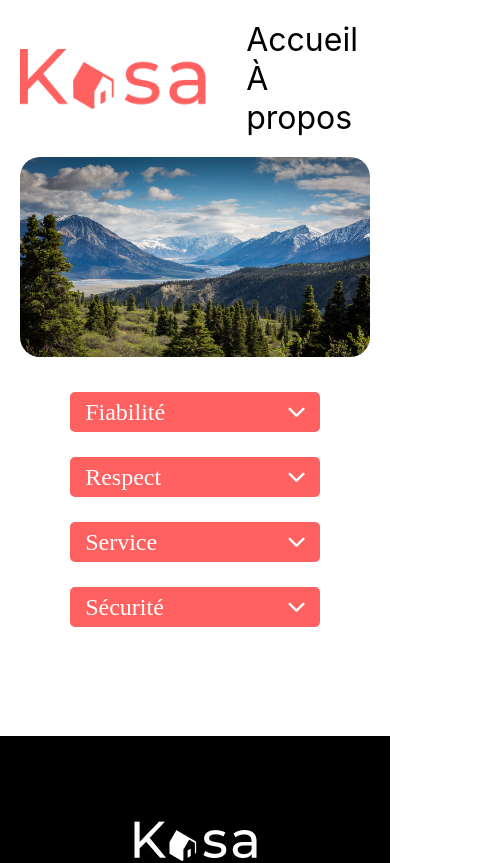
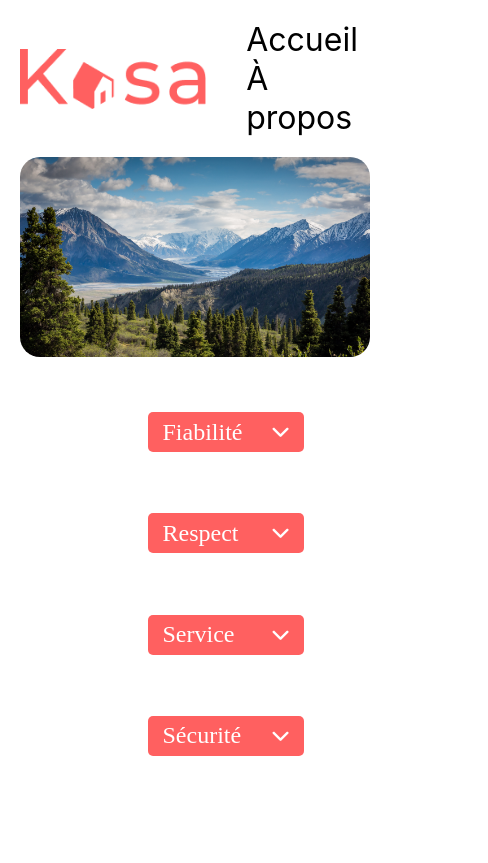
Before and after one commit to amalkamli/Logement-Reactapp, a React (Create React App) app in the folder Frontend/: page /about in a window 390 px wide. Shown: the top 863 px of the page, 488 px wide, since content can reach past the window. Built offline with nearby package versions, Linux system fonts and the light colour scheme.

Commit message:
formatting

```diff
--- a/Frontend/src/Composants/404/NotFoundPage.css
+++ b/Frontend/src/Composants/404/NotFoundPage.css
@@ -1,14 +1,17 @@
 .QuatrecentQuatre {
-  margin-left: 40%;
-  width: 250px;
+  font-size: 50px;
+  display: block;
+margin-left: 25%;
 }
 .text {
   color: #ff6060;
   margin-left: 35%;
+  margin-bottom: 10%;
 }
 .return-link {
   color: black;
   margin-left: 40%;
+  margin-bottom: 10%;
 }
 .conteneur-footer {
 bottom: 0%;
--- a/Frontend/src/Composants/A propos/AboutPage.css
+++ b/Frontend/src/Composants/A propos/AboutPage.css
@@ -4,7 +4,7 @@
    .background {
     width: 100%;
     height: 200px;
-    box-sizing: border-box;
+    object-fit: cover;
   }
   .Collapse_title {
     align-items: center;
@@ -19,7 +19,7 @@
     height: 40px;
     justify-content: space-between;
     padding: 0 15px;
-    margin-bottom: 3%;
+
 }
   .Collapse_iconUp {
     transform: rotate(-180deg);
@@ -30,8 +30,8 @@
     transition: all .5s;
   }
   .collapseContainer {
-    width: 80%;
-    margin-left: 10%;
+    width: 40%;
+    justify-content: center;
     }
   .Collapse_text{
       background: #f7f7f7;
@@ -43,6 +43,16 @@
       font-weight: 400;
       line-height: 1.3;
       padding: 20px;
+  }
+  .collapseContainer-about {
+    display: flex;
+    flex-direction: column;
+    width: 100%;
+    margin-left: 25%;
+  }
+  .collapseWrapper {
+    margin-bottom: 30px;
+    width: 100%;
   }
   @media (max-width: 768px) {
 .collapseContainer{
--- a/Frontend/src/Composants/A propos/AboutPage.js
+++ b/Frontend/src/Composants/A propos/AboutPage.js
@@ -15,7 +15,7 @@ const AboutPage = () => {
         <Banner backgroundImg={BackgroundAbout} />
       </div>
 
-      <div className="collapseContainer">
+      <div className="collapseContainer-about">
         <div className="collapseWrapper">
           <Collapse
             title="Fiabilité"
--- a/Frontend/src/Composants/Card/Card.css
+++ b/Frontend/src/Composants/Card/Card.css
@@ -45,11 +45,12 @@
   color: #ff6060;
   font-weight: 500;
   line-height: 1.3;
+  margin-left: 20px;
 }
 .tag-container {
   display: flex;
   flex-wrap: wrap;
-  margin: 1%;
+  margin-left: 20px;
 }
 .tag {
   background-color: #ff6060;
@@ -61,13 +62,18 @@
 }
 .location-slide {
   color: black;
+  margin-left: 20px;
 }
 @media (max-width: 768px) {
-  .title-slides, .location-slide {
+  .location-slide {
     margin: 10px;
   }
   .location-slide {
     font-size: 20px;
+    margin-top: 0%;
+  }
+  .tag-container {
+    margin-top: 5%;
   }
 }
 @media (max-width: 1024px) {
--- a/Frontend/src/Composants/CardDetails/CardID.css
+++ b/Frontend/src/Composants/CardDetails/CardID.css
@@ -1,13 +1,10 @@
-.pictContainer {
-  background: #c4c4c4;
-  border-radius: 90%;
-}
+
 .hostpic {
   border-radius: 90%;
   object-fit: cover;
   height: 50px;
   width: 50px;
-  margin-top: 5px;
+
 }
 .host-slide {
   margin-top: -5%;
@@ -28,6 +25,9 @@
   display: flex;
   width: 100%;
   margin-top: 5%;
+  margin-left: 0%;
+  margin-bottom: 5%;
+  gap: 60px;
 }
 .rating {
   color: #ff6060;
@@ -35,18 +35,23 @@
   justify-content: flex-end;
   margin-right: 5%;
   height: 1px;
-  margin-top: 20px;
-  font-size: 25px;
+  font-size: 30px;
 }
 @media (max-width: 768px) {
   .CollapseID {
     display: flex;
     flex-direction: column;
   }
-
-
   .rating {
     justify-content: flex-start;
+    margin: 3%;
   }
-
+  .host-slide {
+    margin-top: 5%;
+  }
 }
+@media (max-width: 1024px) {
+  .footerID {
+    margin-top: 10%;
+  }
+}
--- a/Frontend/src/Composants/CardDetails/CardID.js
+++ b/Frontend/src/Composants/CardDetails/CardID.js
@@ -24,11 +24,24 @@ const CardID = ({ property }) => {
   };
   return (
     <div>
-      {property && (
-        <div className="title-slides">
+      <div className="title-slides" >
         <h1>{property.title}</h1>
       </div>
+
+      <div className="container">
+        <div className="host-slide">
+          {property && property.host && (
+            <div className="hostname">
+             {property.host.name}
+            </div>
           )}
+          <img
+            className="hostpic"
+            src={property.host.picture}
+            alt={property.host.name}
+          />
+        </div>
+
         {property && <div className="location-slide">{property.location}</div>}
         {property && property.tags && (
           <div className="tag-container">
@@ -43,21 +56,9 @@ const CardID = ({ property }) => {
           {property && (
             <div className="rating">{renderStars(property.rating)}</div>
           )}
-        <div className="host-slide">
-          {property && property.host && (
-            <div className="hostname">
-              {property.host.name}
-              <div className="piccontainer">
-                <img
-                  className="hostpic"
-                  src={property.host.picture}
-                  alt={property.host.name}
-                />
         </div>
       </div>
-          )}
-        </div>
-      </div>
+
       <div className="CollapseID">
         <Collapse
           className="collapseItem"
@@ -78,9 +79,9 @@ const CardID = ({ property }) => {
           }
         />
       </div>
-      <Footer />
+
+   <div className="footerID">   <Footer /> </div>
     </div>
   );
 };
-
 export default CardID;
--- a/Frontend/src/Composants/Collapses/Collapses.css
+++ b/Frontend/src/Composants/Collapses/Collapses.css
@@ -1,9 +1,4 @@
-  .tag-container {
-    display: flex;
-    flex-wrap: wrap;
-    margin: 1%;
-  }
-  .tag {
+    .tag {
     background-color: #ff6060;
     padding: 5px 10px;
     margin-right: 10px;
@@ -23,5 +18,5 @@
     color: black;
   }
   .collapseContainer {
-    margin-left: 10%;
-    }
+    margin-left: 50px;
+  }
--- a/Frontend/src/Composants/Footer/Footer.css
+++ b/Frontend/src/Composants/Footer/Footer.css
@@ -28,7 +28,7 @@
   .conteneur-footer {
     width: 100%;
     position: relative;
-   margin-top: 3%;
+   margin-top: 1%;
 
   }
 }
--- a/Frontend/src/Composants/LogoNavigation/LogoNavigation.js
+++ b/Frontend/src/Composants/LogoNavigation/LogoNavigation.js
@@ -1,20 +1,28 @@
-import React from 'react';
-import '../LogoNavigation/LogoNavigation.css';
-import LOGO from '../images/LOGO.png';
-import {  NavLink } from 'react-router-dom';
+import React from "react";
+import "../LogoNavigation/LogoNavigation.css";
+import LOGO from "../images/LOGO.png";
+import { NavLink } from "react-router-dom";
 
 const LogoNavigation = () => {
   return (
-    <div className='logo-navigation'>
+    <div className="logo-navigation">
       <img className="logo" src={LOGO} alt="Logo" />
       <nav className="nav-links">
         <ul>
-          <li><NavLink to="/" >Accueil </NavLink></li>
-          <li><NavLink to="/about">À propos </NavLink></li>
+          <li>
+          <NavLink exact="true" to="/" activeclassname="active">
+              Accueil
+            </NavLink>
+          </li>
+          <li>
+          <NavLink to="/about" activeclassname ="active">
+              À propos
+            </NavLink>
+          </li>
         </ul>
       </nav>
     </div>
   );
-}
+};
 
 export default LogoNavigation;
--- a/Frontend/src/Composants/Slider/Slider.js
+++ b/Frontend/src/Composants/Slider/Slider.js
@@ -32,17 +32,20 @@ const Slider = () => {
   };
 
   // Fonction pour afficher l'image précédente
-  const prevImage = () => {
-    if (property && property.pictures && currentImageIndex > 0) {
-      setCurrentImageIndex(currentImageIndex - 1);
+
+  const previousImage = () => {
+    if (property && property.pictures) {
+      setCurrentImageIndex((currentImageIndex) =>
+        currentImageIndex === 0 ? property.pictures.length - 1 : currentImageIndex - 1);
     }
   };
+
 
   return (
     <div className="slideshow-Slidecontainer">
       {property && property.pictures && property.pictures.length > 1 && (
         <div className="arrows">
-          <button onClick={prevImage} className="arrow-button">
+          <button onClick={previousImage} className="arrow-button">
             <img
               className="arrow-button-left"
               src={Arrow1}
```
Lines whose indentation alone changed are shown as unchanged.
